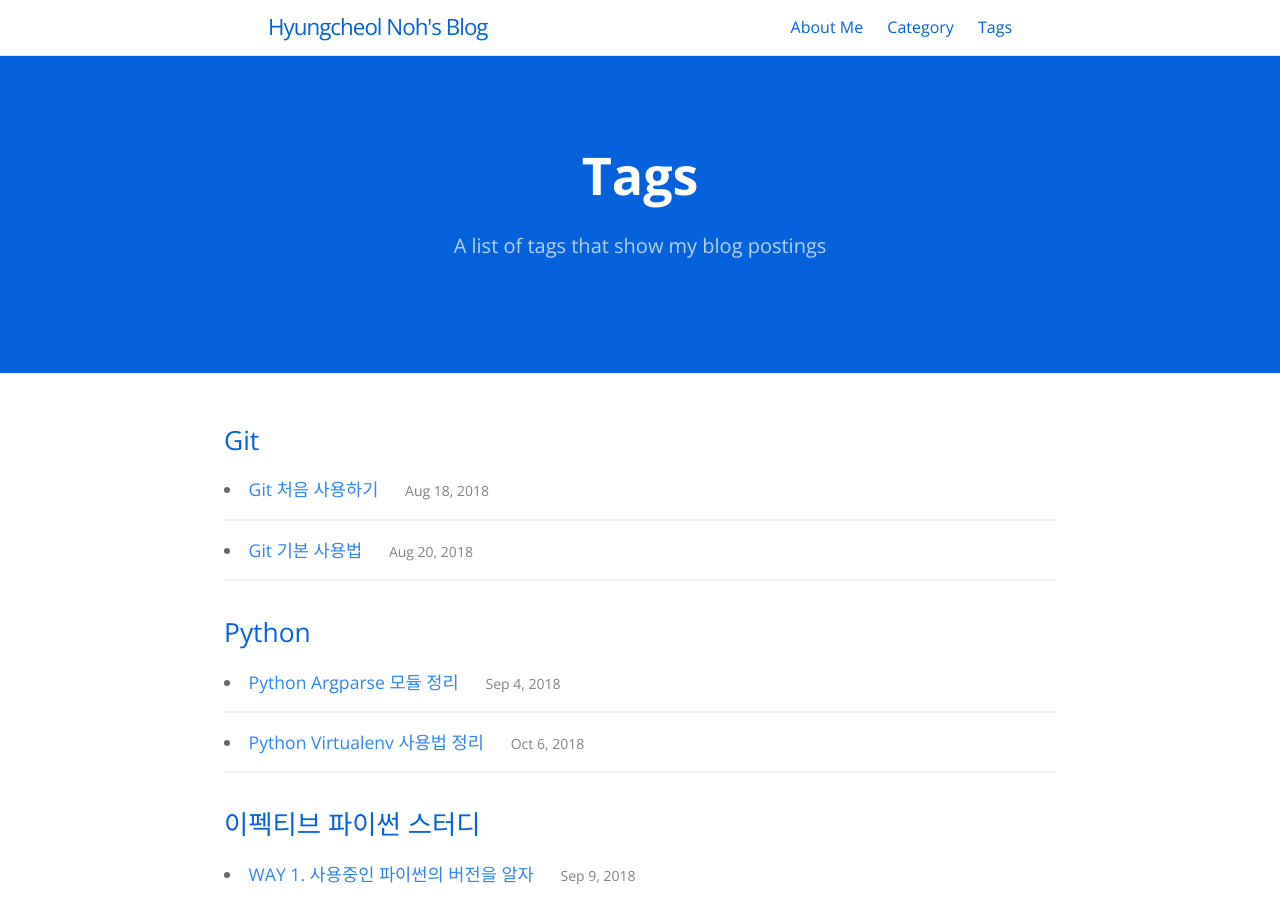
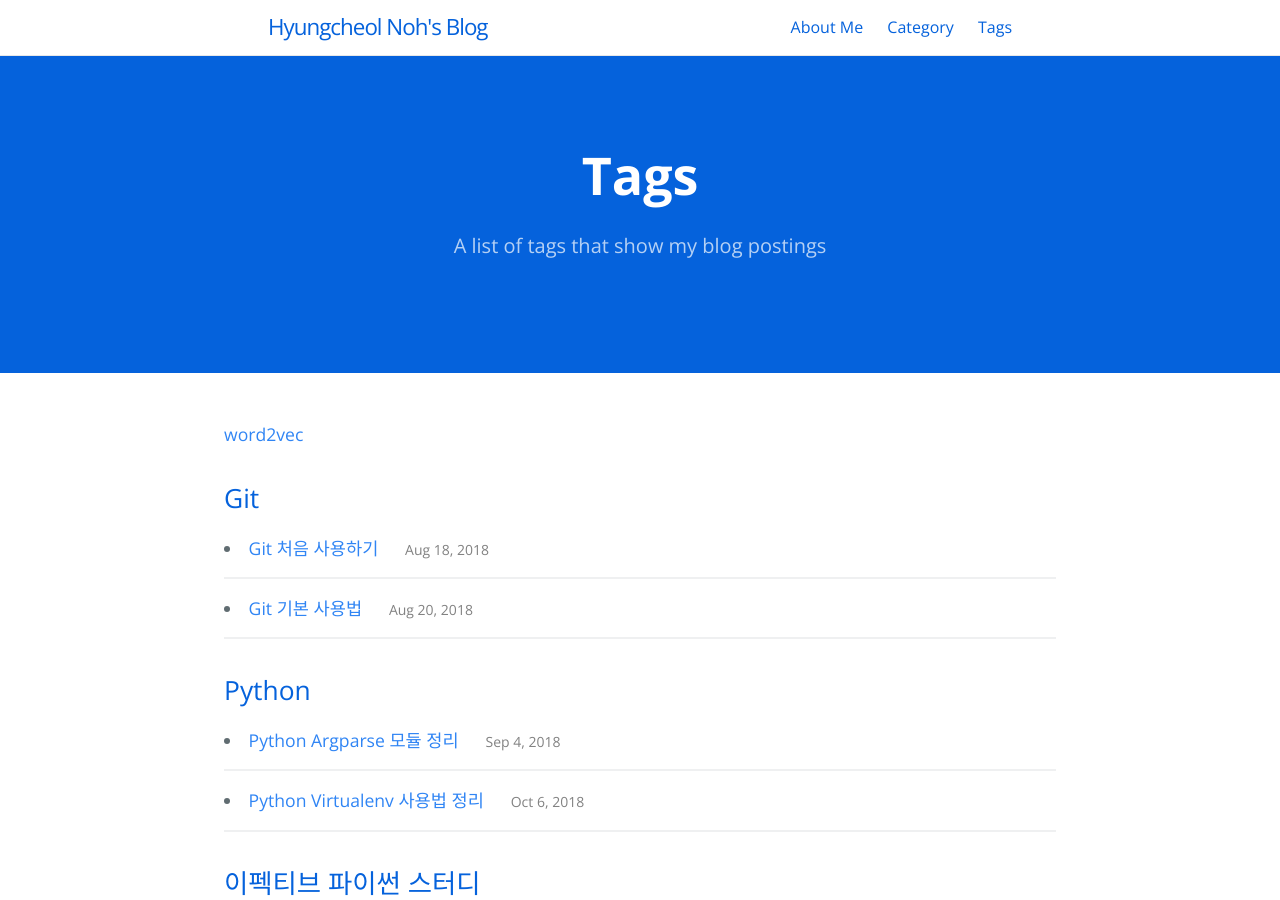
Before and after one commit to hcnoh/hcnoh.github.io, a Jekyll site: the page built from tags.md, in a window 1280 px wide and 900 px high. Built offline with Jekyll 4.4.1, drawn with Linux system fonts in a browser that asks for light colours.

Commit message:
Update tags.html

```diff
--- a/_layouts/tags.html
+++ b/_layouts/tags.html
@@ -1,6 +1,8 @@
 ---
 layout: default
 ---
+
+<a href="#word2vec" class="post-tags">word2vec</a>
 
 {% for tag in site.categories %}
   <h2>
```
